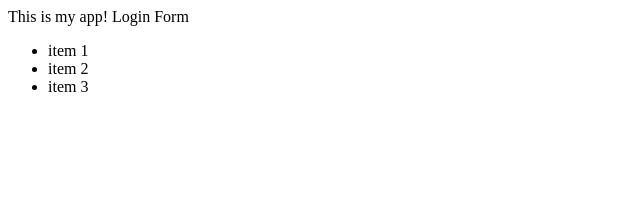
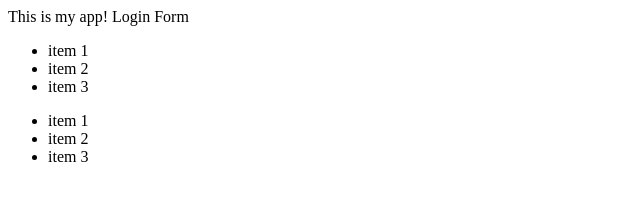
Before and after one commit to mbjconsulting/test, a plain HTML site: page index.html in a window 1280 px wide. Shown: the whole page, without its empty margins (0-640 px from the left). Drawn offline with Linux system fonts and the light colour scheme.

Commit message:
added mod2

```diff
--- a/index.html
+++ b/index.html
@@ -12,6 +12,14 @@
     <li>item 3</li>
   </ul>
 </module-one>
+<module-two>
+  <ul>
+    <li>item 1</li>
+    <li>item 2</li>
+    <li>item 3</li>
+  </ul>
+</module-two>
+
 
     </body>
 </html>
```
